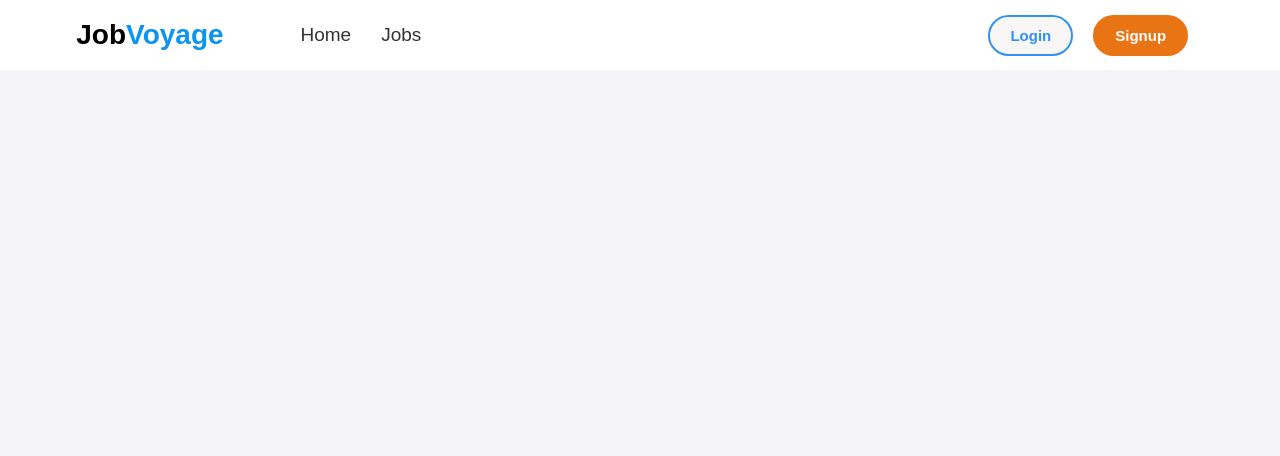
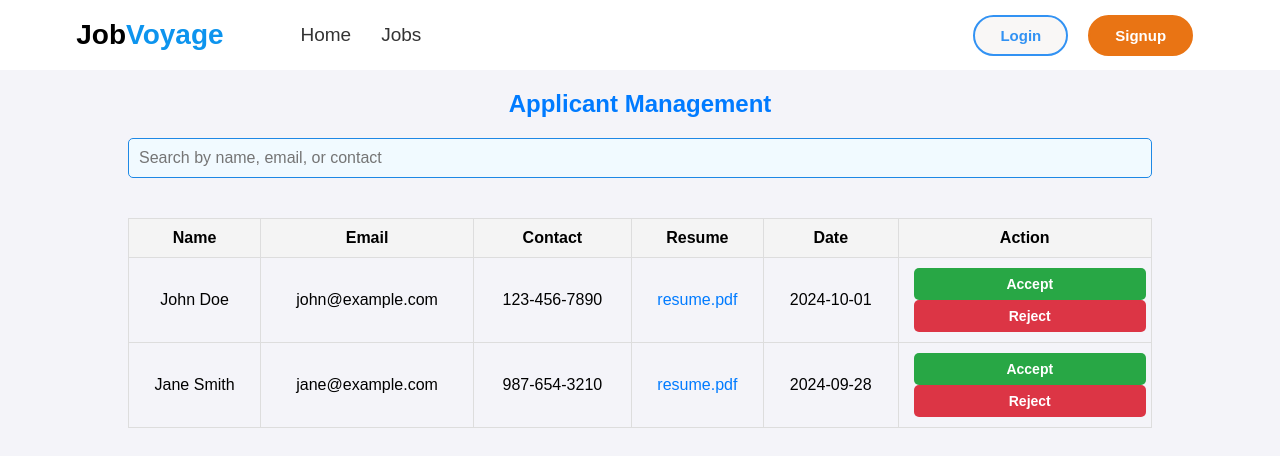
Before and after one commit to vipul-space23/JOB-VOYAGE, a React (Create React App) app in the folder frontend/: page /Applicant in a window 1280 px wide. Shown: the top 456 px of the page. Built offline with nearby package versions, Linux system fonts and the light colour scheme.

Commit message:
Applicant Done

```diff
--- a/frontend/src/App.js
+++ b/frontend/src/App.js
@@ -7,6 +7,7 @@ import Navigation from "./Modules/Navigation";
 import Signup from "./Modules/Signup";
 import Login from "./Modules/Login";
 import JobData from './Modules/JobData';
+import Applicant from './Modules/Applicant';
 
 import CompData from "./Modules/CompData";
 import Home from "./Modules/Home";
@@ -42,6 +43,8 @@ function App() {
           <Route path="/Jobclick" element={<Jobclick/>} />
           <Route path="/JobPosting" element={<JobPosting/>} />
           <Route path="/JobData" element={<JobData/>} />
+          <Route path="/Applicant" element={<Applicant/>} />
+
 
 
 
--- /dev/null
+++ b/frontend/src/Modules/Applicant.jsx
@@ -0,0 +1,112 @@
+import React, { useState, useEffect } from 'react';
+import './CSSApplicantmod.css'; // Import CSS file for styling
+
+const Applicant = () => {
+  const [searchTerm, setSearchTerm] = useState('');
+  const [applicants, setApplicants] = useState([
+    {
+      name: 'John Doe',
+      email: 'john@example.com',
+      contact: '123-456-7890',
+      resume: 'resume.pdf',
+      date: '2024-10-01',
+      status: 'Pending',
+    },
+    {
+      name: 'Jane Smith',
+      email: 'jane@example.com',
+      contact: '987-654-3210',
+      resume: 'resume.pdf',
+      date: '2024-09-28',
+      status: 'Pending',
+    },
+  ]);
+
+  // Filtered applicants based on search term
+  const filteredApplicants = applicants.filter(
+    (applicant) =>
+      applicant.name.toLowerCase().includes(searchTerm.toLowerCase()) ||
+      applicant.email.toLowerCase().includes(searchTerm.toLowerCase()) ||
+      applicant.contact.includes(searchTerm)
+  );
+
+  // Handle search term input
+  const handleSearch = (e) => {
+    setSearchTerm(e.target.value);
+  };
+
+  // Handle action (Accept/Reject)
+  const handleAction = (index, action) => {
+    const updatedApplicants = [...applicants];
+    updatedApplicants[index].status = action;
+    setApplicants(updatedApplicants);
+  };
+
+  return (
+    <div className="applicant-container">
+      <h2>Applicant Management</h2>
+
+      {/* Search Bar */}
+      <input
+        type="text"
+        className="search-bar"
+        placeholder="Search by name, email, or contact"
+        value={searchTerm}
+        onChange={handleSearch}
+      />
+
+      {/* Table */}
+      <table className="applicant-table">
+        <thead>
+          <tr>
+            <th>Name</th>
+            <th>Email</th>
+            <th>Contact</th>
+            <th>Resume</th>
+            <th>Date</th>
+            <th>Action</th>
+          </tr>
+        </thead>
+        <tbody>
+          {filteredApplicants.length > 0 ? (
+            filteredApplicants.map((applicant, index) => (
+              <tr key={index}>
+                <td>{applicant.name}</td>
+                <td>{applicant.email}</td>
+                <td>{applicant.contact}</td>
+                <td>
+                  <a href={`/${applicant.resume}`} download>
+                    {applicant.resume}
+                  </a>
+                </td>
+                <td>{applicant.date}</td>
+                <td>
+                  <button
+                    className={`accept-btn ${applicant.status === 'Accepted' ? 'active' : ''}`}
+                    onClick={() => handleAction(index, 'Accepted')}
+                    disabled={applicant.status !== 'Pending'}
+                  >
+                    Accept
+                  </button>
+                  <button
+                    className={`reject-btn ${applicant.status === 'Rejected' ? 'active' : ''}`}
+                    onClick={() => handleAction(index, 'Rejected')}
+                    disabled={applicant.status !== 'Pending'}
+                  >
+                    Reject
+                  </button>
+                </td>
+              </tr>
+            ))
+          ) : (
+            <tr>
+              <td colSpan="6">No applicants found</td>
+            </tr>
+          )}
+        </tbody>
+      </table>
+    </div>
+  );
+};
+
+export default Applicant;
--- /dev/null
+++ b/frontend/src/Modules/CSSApplicantmod.css
@@ -0,0 +1,103 @@
+/* Applicant.css */
+.applicant-container {
+    width: 80%;
+    margin: 0 auto;
+    text-align: center;
+  }
+
+  h2 {
+    color: #007bff;
+    margin-bottom: 20px;
+  }
+
+  .search-bar {
+    width: 100%;
+    padding: 10px;
+    margin-bottom: 20px;
+    font-size: 16px;
+    border: 1px solid #ccc;
+    border-radius: 5px;
+  }
+
+  .applicant-table {
+    width: 100%;
+    border-collapse: collapse;
+    margin-top: 20px;
+  }
+
+  .applicant-table th,
+  .applicant-table td {
+    padding: 10px;
+    border: 1px solid #ddd;
+    text-align: center;
+  }
+
+  .applicant-table th {
+    background-color: #f4f4f4;
+  }
+
+  .applicant-table td a {
+    color: #007bff;
+    text-decoration: none;
+  }
+
+  .applicant-table td a:hover {
+    text-decoration: underline;
+  }
+
+  /* Action Buttons */
+  .accept-btn, .reject-btn {
+    padding: 8px 16px;
+    margin: 0 5px;
+    font-size: 14px;
+    border: none;
+    border-radius: 5px;
+    cursor: pointer;
+  }
+
+  .accept-btn {
+    background-color: #28a745;
+    color: white;
+  }
+
+  .reject-btn {
+    background-color: #dc3545;
+    color: white;
+  }
+
+  /* Disabled buttons */
+  .accept-btn:disabled, .reject-btn:disabled {
+    opacity: 0.6;
+    cursor: not-allowed;
+  }
+
+  .accept-btn.active, .reject-btn.active {
+    cursor: default;
+  }
+
+  .accept-btn.active {
+    background-color: #218838;
+  }
+
+  .reject-btn.active {
+    background-color: #c82333;
+  }
+
+  button {
+    margin: 0 5px;
+    padding: 3px 8px; /* Decreased padding for smaller buttons */
+    font-size: 12px;   /* Smaller font size */
+    border-radius: 4px;
+    background-color: #007bff; /* Button background color (optional) */
+    color: white; /* Button text color */
+    border: none;
+    cursor: pointer;
+  }
+
+  button:hover {
+    background-color: #0056b3; /* Darker shade on hover */
+  }
+
+  button:active {
+    background-color: #003d80; /* Even darker on click */
+  }
```
